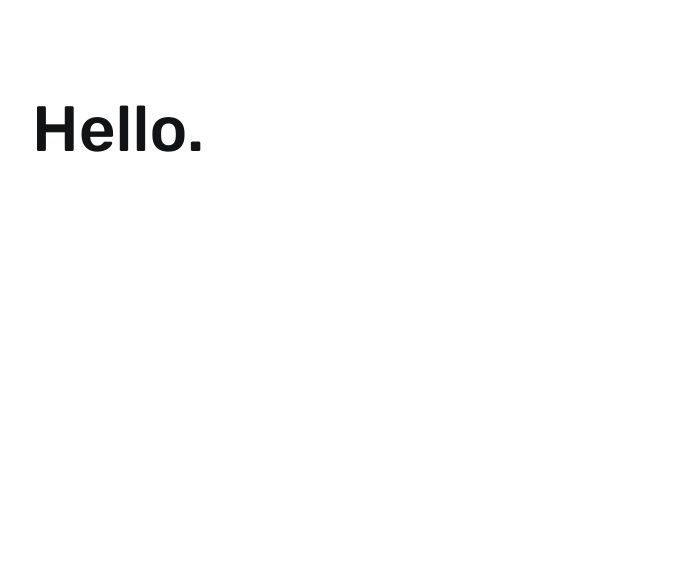
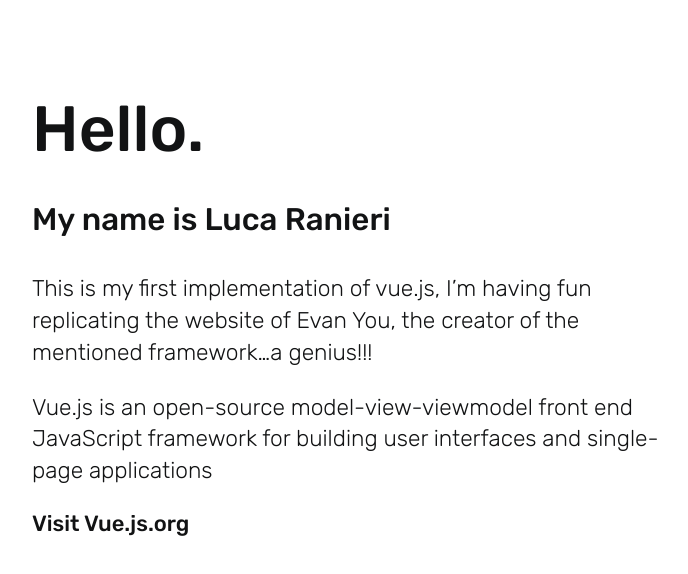
Before and after one commit to LucaRanieri96/vue-hello, a plain HTML site: page index.html in a window 1280 px wide. Shown: the whole page, without its empty margins (104-792 px from the left). Drawn offline with nearby package versions, Linux system fonts and the light colour scheme.

Commit message:
Add some details to the page with same method

```diff
--- a/app.js
+++ b/app.js
@@ -4,6 +4,11 @@ createApp({
   data() {
     return {
       message: "Hello.",
+      presentation: "My name is Luca Ranieri",
+      explanation: "This is my first implementation of vue.js, I’m having fun replicating the website of Evan You, the creator of the mentioned framework…a genius!!!",
+      details:"Vue.js is an open-source model-view-viewmodel front end JavaScript framework for building user interfaces and single-page applications",
+      linkVue:"https://vuejs.org/",
+      linkButton:"Visit Vue.js.org"
     };
   },
 }).mount("#app");
--- a/index.html
+++ b/index.html
@@ -34,7 +34,10 @@
 <body>
   <div id="app">
     <h1>{{message}}</h1>
-
+    <p style="font-weight: 500; font-size: 2.2em;">{{presentation}}</p>
+    <p>{{explanation}}</p>
+    <p>{{details}}</p>
+    <a style="text-decoration: none;  color: inherit; font-size: 22px;" v-bind:href="linkVue">{{linkButton}}</a>
   </div>
 
 
```
